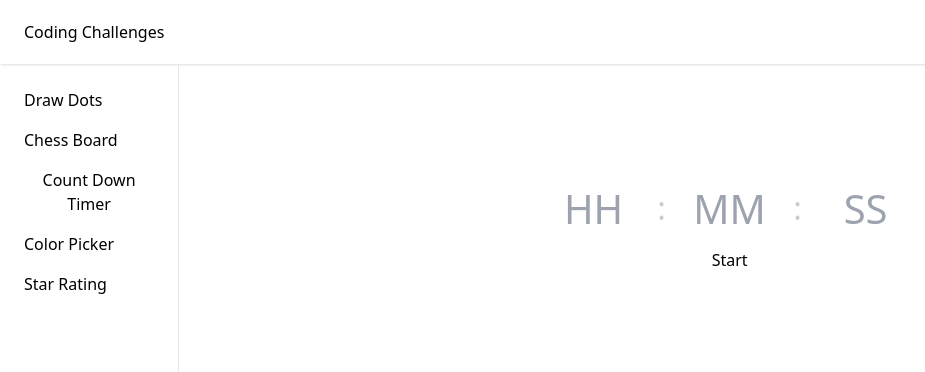
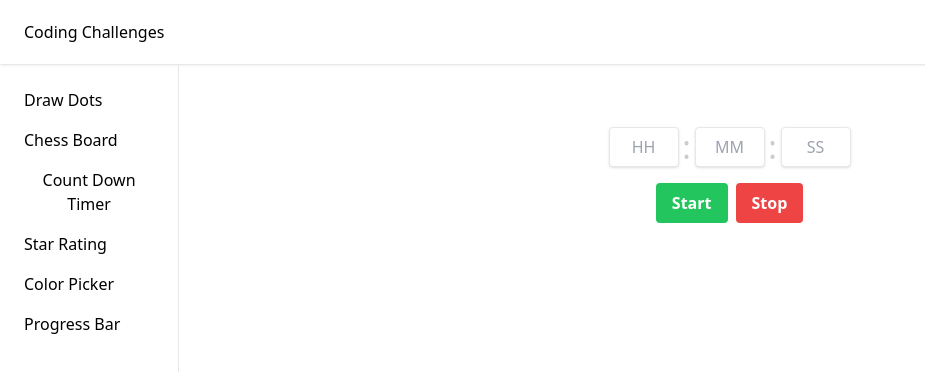
Before and after one commit to ramesh01/machine-coding-challenges, a React (Create React App) app: page /countdown-timer in a window 1280 px wide. Shown: the top 372 px of the page, without its empty margins (0-925 px from the left). Built offline with nearby package versions, Linux system fonts and the light colour scheme.

Commit message:
feat: countdown timer component completed

```diff
--- a/src/App.css
+++ b/src/App.css
@@ -15,25 +15,6 @@
   border-radius: 50%;
 }
 
-.countdown-container {
-  display: flex;
-  justify-content: center;
-  margin-top: 6rem;
-  align-items: center;
-}
-
-.countdown-item {
-  flex: 0 1 120px;
-}
-
-.countdown-item input {
-  width: 80px;
-  height: 80px;
-  font-size: 2.5rem;
-  color: #000;
-  outline: none;
-}
-
 .colon {
   font-size: 2rem;
   color: #ccc;
--- a/src/Router/Router.tsx
+++ b/src/Router/Router.tsx
@@ -5,6 +5,7 @@ import DrawShapes from "../pages/DrawShapes/DrawShapes";
 import PageNotFound from "../pages/PageNotFound/PageNotFound";
 import CountDownTimer from "../pages/CountDownTimer/CountDownTimer";
 import StarRating from "../pages/StarRating/StarRating";
+import ProgressBar from "../pages/ProgressBar/ProgressBar";
 
 const Router = () => {
 	return (
@@ -15,6 +16,7 @@ const Router = () => {
 					<Route path="/chessboard" element={<ChessBoard />} />
 					<Route path="/countdown-timer" element={<CountDownTimer />} />
 					<Route path="/star-rating" element={<StarRating />} />
+					<Route path="/progress-bar" element={<ProgressBar />} />
 				</Route>
 				<Route path="*" element={<PageNotFound />}></Route>
 			</Routes>
--- a/src/config/leftMenuData.ts
+++ b/src/config/leftMenuData.ts
@@ -16,13 +16,17 @@ const leftMenu: Array<LeftMenuItem> = [
 		name: "Count Down Timer",
 		path: "/countdown-timer",
 	},
+	{
+		name: "Star Rating",
+		path: "/star-rating",
+	},
     {
 		name: "Color Picker",
 		path: "/color-picker",
 	},
 	{
-		name: "Star Rating",
-		path: "/star-rating",
+		name: "Progress Bar",
+		path: "/progress-bar",
 	},
 ];
 
--- a/src/pages/CountDownTimer/CountDownTimer.tsx
+++ b/src/pages/CountDownTimer/CountDownTimer.tsx
@@ -1,23 +1,193 @@
+import { ChangeEvent, useEffect, useRef, useState } from "react";
+
+export interface ICountDownTimer {
+	hours: string;
+	minutes: string;
+	seconds: string;
+}
 const CountDownTimer = () => {
+	const [countDownTime, setCountDownTime] = useState<ICountDownTimer>({
+		hours: "",
+		minutes: "",
+		seconds: "",
+	});
+	const [isCountDownStarted, setIsCountDownStarted] = useState<boolean>(false);
+	const countDownIntervalRef = useRef<any>(null);
+
+	const handleChange = (
+		e: ChangeEvent<HTMLInputElement>,
+		inputType: string
+	) => {
+		const input = isNaN(Number(e.target.value)) ? "00" : e.target.value;
+		if (inputType === "hour") {
+			setCountDownTime({
+				...countDownTime,
+				hours: input,
+			});
+		} else if (inputType === "minute") {
+			setCountDownTime({
+				...countDownTime,
+				minutes: input,
+			});
+		} else {
+			setCountDownTime({
+				...countDownTime,
+				seconds: input,
+			});
+		}
+	};
+
+	const handleStartCountdown = () => {
+		if (
+			(countDownTime.hours == "" || countDownTime.hours == "00") &&
+			(countDownTime.minutes == "" || countDownTime.minutes == "00") &&
+			(countDownTime.seconds == "" || countDownTime.seconds == "00")
+		)
+			return;
+		setIsCountDownStarted(true);
+		countDownIntervalRef.current = setInterval(() => {
+			startCountDownTimer();
+		}, 1000);
+	};
+
+	const handleStopCountdown = () => {
+		setIsCountDownStarted(false);
+		clearInterval(countDownIntervalRef.current);
+	};
+
+	const startCountDownTimer = () => {
+		setCountDownTime((prevTime) => {
+			let hours = Number(prevTime.hours);
+			let minutes = Number(prevTime.minutes);
+			let seconds = Number(prevTime.seconds);
+
+			if (prevTime.minutes > "60") {
+				hours = hours + 1;
+				minutes = minutes - 60;
+				return {
+					...prevTime,
+					hours: hours.toString(),
+					minutes: minutes.toString().padStart(2, "0"),
+				};
+			}
+
+			if (prevTime.seconds > "60") {
+        minutes = minutes + 1;
+				seconds = seconds - 59;
+				return {
+					...prevTime,
+					minutes: minutes.toString(),
+					seconds: seconds.toString().padStart(2, "0"),
+				};
+			}
+
+			if (
+				(prevTime.hours == "" || prevTime.hours == "00") &&
+				(prevTime.minutes == "" || prevTime.minutes == "00") &&
+				prevTime.seconds == "00"
+			) {
+				handleStopCountdown();
+				return prevTime;
+			} else if (prevTime.seconds !== "00") {
+				seconds = seconds - 1;
+				return {
+					...prevTime,
+					seconds: seconds.toString().padStart(2, "0"),
+				};
+			} else if (prevTime.minutes !== "00" && prevTime.seconds === "00") {
+				minutes = minutes - 1;
+				return {
+					...prevTime,
+					seconds: "59",
+					minutes: minutes < 0 ? "00" : minutes.toString().padStart(2, "0"),
+				};
+			} else if (prevTime.hours !== "00" && prevTime.minutes === "00") {
+				hours = hours - 1;
+				return {
+					...prevTime,
+					minutes: "60",
+					hours: hours < 0 ? "00" : hours.toString().padStart(2, "0"),
+				};
+			} else {
+				return prevTime;
+			}
+		});
+	};
+
+	useEffect(() => {
+		return () => {
+			clearInterval(countDownIntervalRef.current);
+		};
+	}, []);
+
 	return (
-    <>
-		<div className="countdown-container">
-			<div className="countdown-item">
-				<input placeholder="HH" maxLength={2} />
+		<div className="w-[40%] m-auto">
+			<div className="flex flex-wrap justify-center mt-[12%] items-center">
+				<div className="w-[70px]">
+					<input
+						className="shadow appearance-none border rounded w-full h-[40px] py-2 px-2 text-gray-700 leading-tight focus:outline-none focus:shadow-outline"
+						type="text"
+						value={countDownTime.hours}
+						onChange={(e) => {
+							handleChange(e, "hour");
+						}}
+						placeholder="HH"
+						maxLength={2}
+					/>
+				</div>
+				<div className="colon">:</div>
+				<div className="w-[70px]">
+					<input
+						className="shadow appearance-none border rounded w-full h-[40px] py-2 px-2 text-gray-700 leading-tight focus:outline-none focus:shadow-outline"
+						type="text"
+						value={countDownTime.minutes}
+						onChange={(e) => {
+							handleChange(e, "minute");
+						}}
+						placeholder="MM"
+						maxLength={2}
+					/>
+				</div>
+				<div className="colon">:</div>
+				<div className="w-[70px]">
+					<input
+						className="shadow appearance-none border rounded w-full h-[40px] py-2 px-2 text-gray-700 leading-tight focus:outline-none focus:shadow-outline"
+						type="text"
+						value={countDownTime.seconds}
+						onChange={(e) => {
+							handleChange(e, "second");
+						}}
+						placeholder="SS"
+						maxLength={2}
+					/>
+				</div>
 			</div>
-			<div className="colon">:</div>
-			<div className="countdown-item">
-				<input placeholder="MM" maxLength={2} />
-			</div>
-			<div className="colon">:</div>
-			<div className="countdown-item">
-				<input placeholder="SS" maxLength={2} />
+			<div className="flex justify-center mt-3">
+				<div>
+					<button
+						className="bg-green-500 hover:bg-green-700
+            text-white font-bold py-2 px-4 rounded
+            focus:outline-none focus:shadow-outline
+            disabled:bg-slate-300 disabled:text-slate-100"
+						type="button"
+						onClick={handleStartCountdown}
+						disabled={isCountDownStarted}
+					>
+						Start
+					</button>
+				</div>
+				<div className="ml-2">
+					<button
+						className="bg-red-500 hover:bg-red-700 text-white font-bold py-2 px-4
+            rounded focus:outline-none focus:shadow-outline"
+						type="button"
+						onClick={handleStopCountdown}
+					>
+						Stop
+					</button>
+				</div>
 			</div>
 		</div>
-    <div>
-      <button type="button">Start</button>
-    </div>
-    </>
 	);
 };
 
--- /dev/null
+++ b/src/pages/ProgressBar/ProgressBar.css
@@ -0,0 +1,7 @@
+.progressbar-container {
+    position: relative;
+}
+
+.progress-bar {
+    position: absolute;
+}
--- /dev/null
+++ b/src/pages/ProgressBar/ProgressBar.tsx
@@ -0,0 +1,17 @@
+const ProgressBar = () => {
+	return (
+		<div className="flex ">
+			<div className="progressbar-container rounded-2xl mt-2 bg-gray-200 h-[20px] w-[300px]">
+				<div className="progress-bar rounded-2xl bg-red-400 h-[20px] w-[100px]"></div>
+			</div>
+			<button
+				className="bg-red-500 hover:bg-red-700 text-white font-bold ml-4 py-2 px-4
+            rounded focus:outline-none focus:shadow-outline"
+			>
+				Start
+			</button>
+		</div>
+	);
+};
+
+export default ProgressBar;
```
